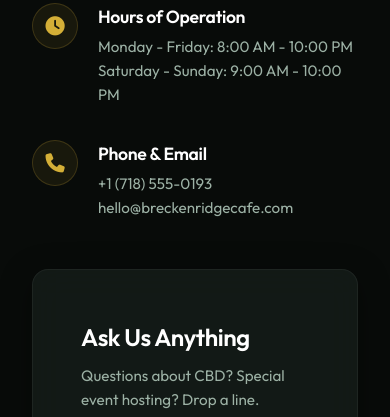
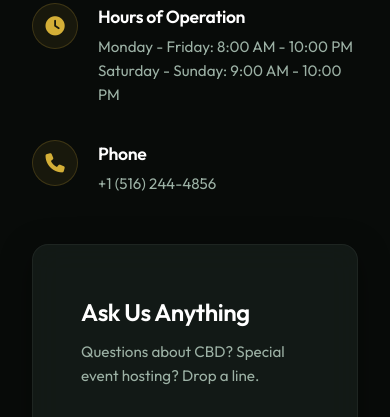
Before and after one commit to Arigitshub/breckenridge-cafe, a website: page index.html in a window 390 px wide. Shown: the part 6632-7049 px from the top of the page. Drawn offline with nearby package versions, Linux system fonts and the light colour scheme; a web font is replaced by a local one.

Commit message:
Update contact phone to +1 (516) 244-4856 and remove email display

```diff
--- a/index.html
+++ b/index.html
@@ -554,9 +554,8 @@
                         <div class="contact-item">
                             <i class="fa-solid fa-phone"></i>
                             <div>
-                                <h4>Phone & Email</h4>
-                                <p>+1 (718) 555-0193</p>
-                                <p>hello@breckenridgecafe.com</p>
+                                <h4>Phone</h4>
+                                <p>+1 (516) 244-4856</p>
                             </div>
                         </div>
                     </div>
```
